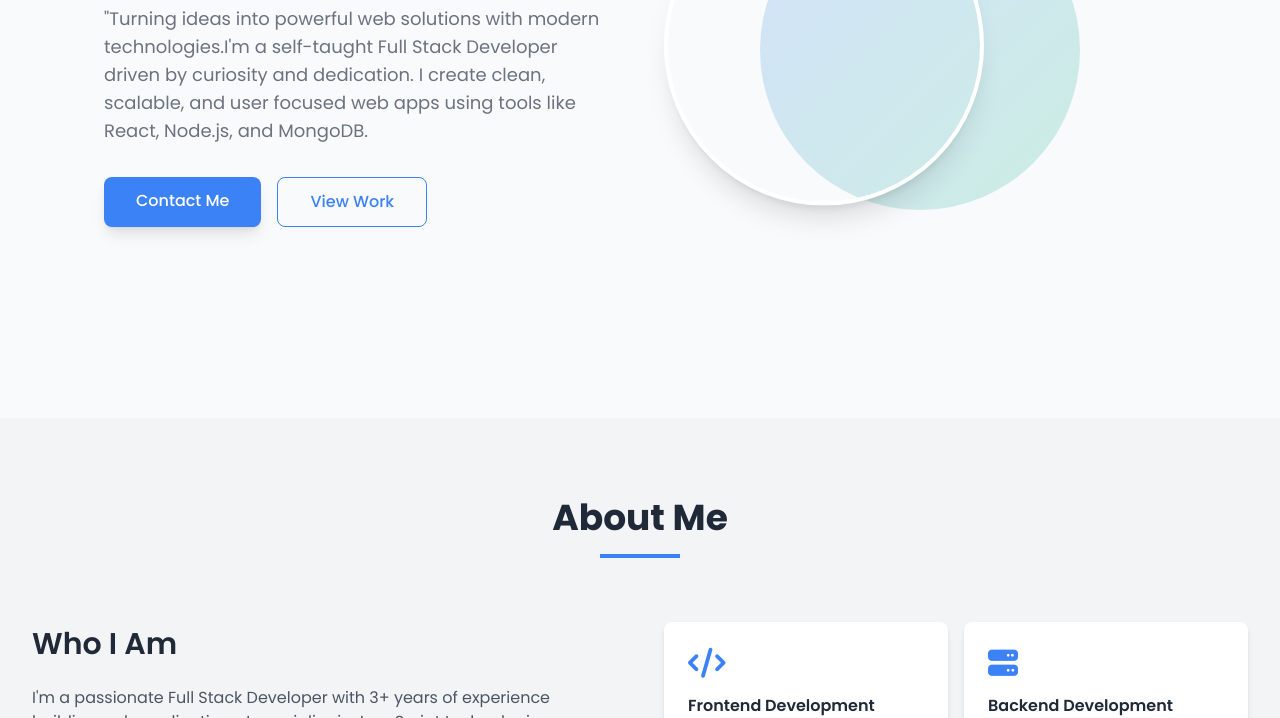
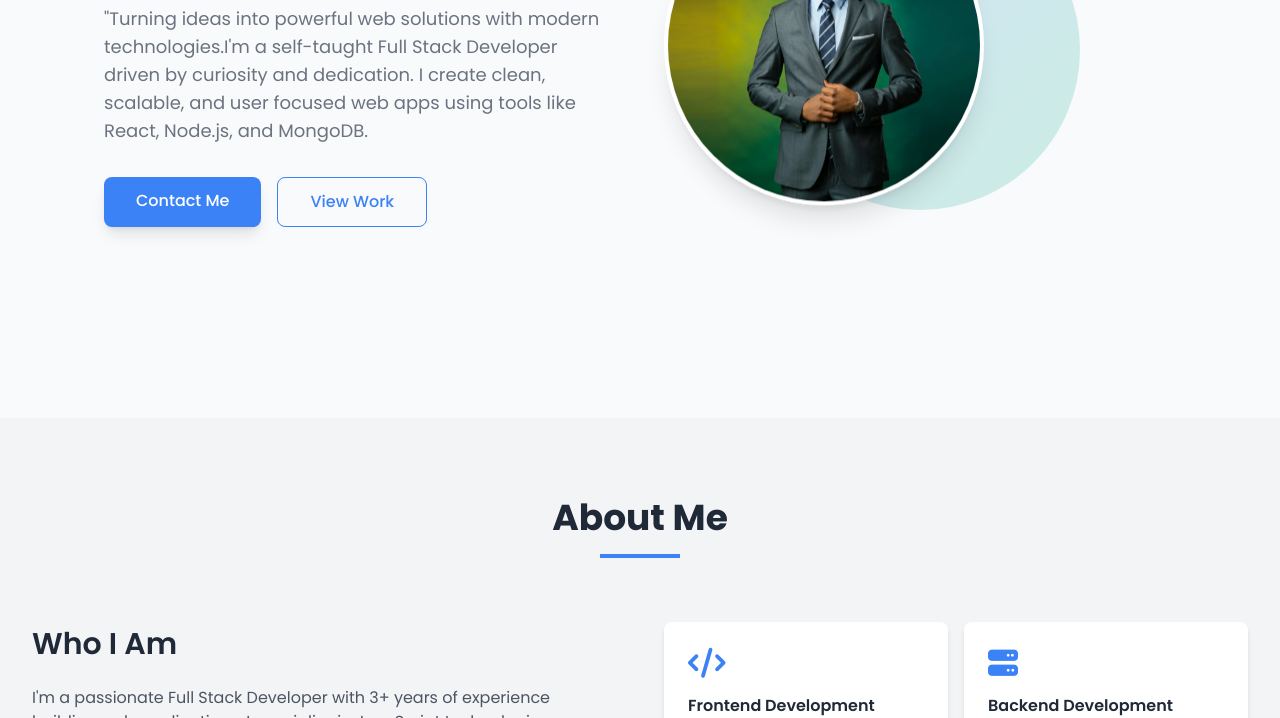
Before and after one commit to Selim-Ahmed93/Portfolio, a plain HTML site: page index.html in a window 1280 px wide. Shown: the part 382-1100 px from the top of the page. Drawn offline with nearby package versions, Linux system fonts and the light colour scheme; the site is published under a folder, as on GitHub Pages, so addresses that start at the root find nothing.

Commit message:
Fixed image path for GitHub Pages

```diff
--- a/index.html
+++ b/index.html
@@ -139,7 +139,7 @@
                 </div>
                 <div class="relative hidden md:block">
                     <div class="w-80 h-80 mx-auto rounded-full bg-gradient-to-br from-primary-light to-secondary-light dark:from-primary-dark dark:to-secondary-dark opacity-20 absolute top-1/2 left-1/2 transform -translate-x-1/2 -translate-y-1/2"></div>
-                    <img src="/images/mypic.jpg"
+                    <img src="./images/mypic.jpg"
                          alt="Mypic"
                          class="relative z-10 w-80 h-80 object-cover rounded-full border-4 border-white dark:border-gray-800 shadow-xl animate-float">
                 </div>
```
Also changed, not shown: 2 other files.
